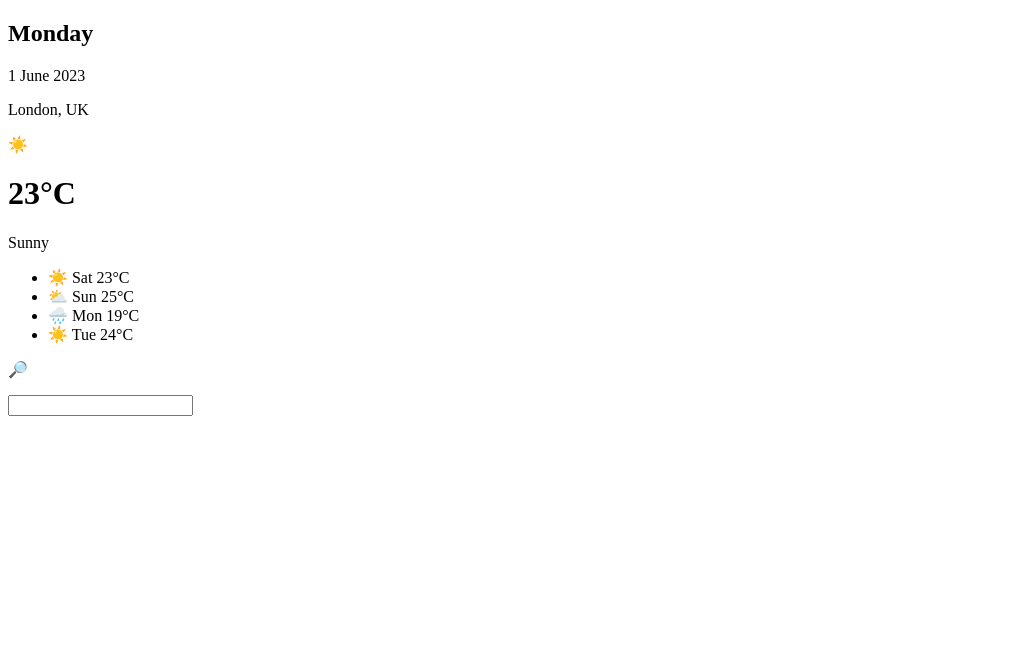
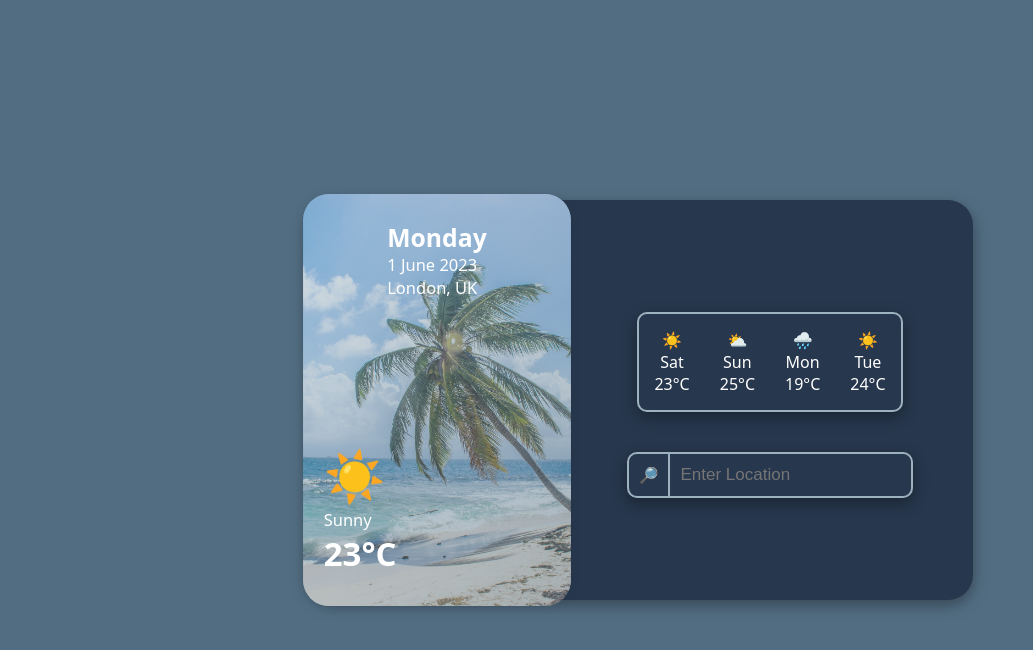
Before and after one commit to ants-1/weather-app, a website: page dist/index.html in a window 1280 px wide. Shown: the whole page, without its empty margins (0-1033 px from the left). Drawn offline with Linux system fonts and the light colour scheme.

Commit message:
Add basic styling

```diff
--- a/dist/index.html
+++ b/dist/index.html
@@ -1,10 +1,13 @@
 <!DOCTYPE html>
 <html lang="en">
+
 <head>
     <meta charset="UTF-8">
     <meta name="viewport" content="width=device-width, initial-scale=1.0">
     <title>Weather App</title>
+    <link rel="stylesheet" href="style.css">
 </head>
+
 <body>
     <div class="weather-container">
         <div class="left-info">
@@ -14,14 +17,14 @@
                 <p class="date">1 June 2023</p>
                 <p class="location">London, UK</p>
             </div>
-            <div class="today-weather">
-                <div class="weather-icon">☀️</div>
-                <h1 class="weather-temp">23°C</h1>
-                <p class="weather">Sunny</p>
+            <div class="today-weather-info">
+                <div class="today-weather-icon">☀️</div>
+                <p class="today-weather">Sunny</p>
+                <p class="today-weather-temp">23°C</p>
             </div>
         </div>
         <div class="right-info">
-            <ul class="day-list">
+            <ul class="days-list">
                 <li>
                     <span class="weather-icon">☀️</span>
                     <span class="day">Sat</span>
@@ -44,11 +47,12 @@
                 </li>
             </ul>
             <div class="search-bar">
-                <p>🔎</p>
-                <input type="search" name="search-loction" id="search-loction">
+                <p class="search-icon">🔎</p>
+                <input type="search" name="search-loction" id="search-loction" placeholder="Enter Location">
             </div>
         </div>
     </div>
     <script src="main.js"></script>
 </body>
+
 </html>
--- /dev/null
+++ b/dist/style.css
@@ -0,0 +1,159 @@
+:root {
+  --light-blue: #9db2bf;
+  --dark-blue: #27374d;
+  --dusk-blue: #526d82;
+  --white: #ffffff;
+}
+
+* {
+  box-sizing: border-box;
+  margin: 0;
+  padding: 0;
+}
+
+body {
+  background-color: var(--dusk-blue);
+  height: 100vh;
+  display: flex;
+  align-items: center;
+  justify-content: center;
+  font-family: system-ui, -apple-system, BlinkMacSystemFont, "Segoe UI", Roboto,
+    Oxygen, Ubuntu, Cantarell, "Open Sans", "Helvetica Neue", sans-serif;
+}
+
+.weather-container {
+  background-color: var(--dark-blue);
+  color: var(--white);
+  height: 400px;
+  border-radius: 25px;
+  box-shadow: 0 5px 15px rgba(0, 0, 0, 0.35);
+}
+
+.left-info {
+  width: 260px;
+  height: 100%;
+  float: left;
+  display: flex;
+  border-radius: 25px;
+  justify-content: center;
+  background: url("sunny.jpeg");
+  background-position: center;
+  background-size: cover;
+  transform: scale(1.03) perspective(200px);
+  cursor: pointer;
+  box-shadow: 0 0 20px -10px rgba(0, 0, 0, 0.2);
+  transition: all 0.3s ease;
+}
+
+.left-info:hover {
+  transform: scale(1.1) perspective(2500px) rotateY(5deg);
+}
+
+.weather-pic {
+  position: absolute;
+  width: 100%;
+  height: 100%;
+  top: 0;
+  left: 0;
+  background: linear-gradient(
+    135deg,
+    var(--light-blue) 10%,
+    var(--dusk-blue) 100%
+  );
+  border-radius: 25px;
+  opacity: 0.5;
+}
+
+.today-info {
+  position: absolute;
+  display: flex;
+  flex-direction: column;
+  margin-top: 25px;
+}
+
+.today-weather-info {
+  position: absolute;
+  display: flex;
+  flex-direction: column;
+  bottom: 30px;
+  left: 20px;
+}
+
+.today-weather-icon {
+  font-size: 48px;
+}
+
+.today-weather-temp {
+  font-weight: 700;
+  font-size: 32px;
+}
+
+.right-info {
+  float: right;
+  display: flex;
+  flex-direction: column;
+  justify-content: center;
+  align-items: center;
+  position: relative;
+  height: 100%;
+  padding: 25px 35px;
+}
+
+.days-list {
+  display: flex;
+  list-style: none;
+  margin: 10px 35px;
+  box-shadow: 0 5px 15px rgba(0, 0, 0, 0.35);
+  border: 2px solid var(--light-blue);
+  border-radius: 10px;
+  transition: all 0.3s ease;
+}
+
+.days-list:hover {
+  transform: scale(1.1) perspective(2500px) rotateY(5deg);
+}
+
+.days-list li {
+  padding: 15px;
+  cursor: pointer;
+  display: flex;
+  flex-direction: column;
+  justify-content: space-between;
+  align-items: center;
+  border-radius: 10px;
+  transition: all 0.3s ease;
+}
+
+.search-bar {
+  display: flex;
+  justify-content: center;
+  border-radius: 10px;
+  margin-top: 30px;
+  border: 2px solid var(--light-blue);
+  box-shadow: 0 5px 15px rgba(0, 0, 0, 0.35);
+}
+
+.search-bar:hover {
+  border: 2px solid var(--white);
+}
+
+.search-icon {
+  border-right: solid 2px var(--light-blue);
+  height: 100%;
+  padding: 10px;
+}
+
+.search-bar:hover .search-icon {
+  border-right: solid 2px var(--white);
+}
+
+input[type="search"] {
+  background-color: var(--dark-blue);
+  color: var(--white);
+  padding: 10px;
+  border: none;
+  border-top-right-radius: 10px;
+  border-bottom-right-radius: 10px;
+  font-size: 17px;
+  width: 100%;
+}
```
Also changed, not shown: dist/cloudy.jpeg (added), dist/raining.jpeg (added), dist/sunny.jpeg (added).
